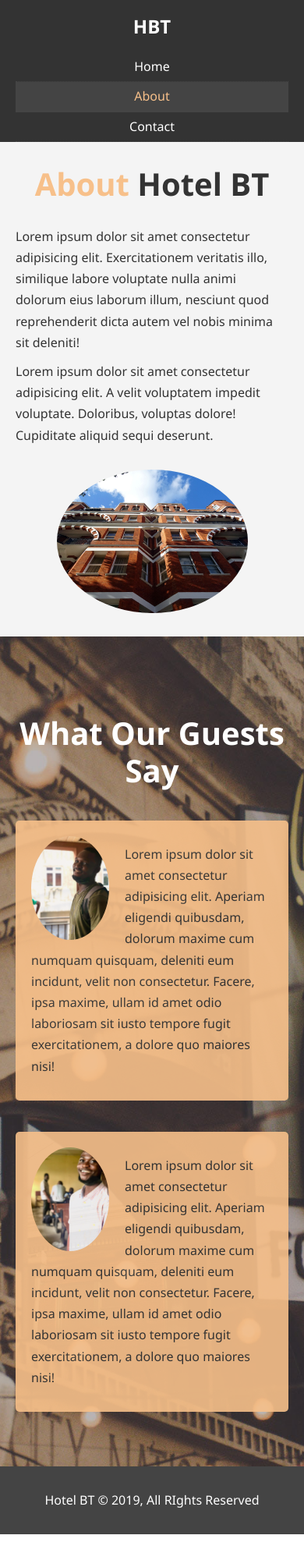
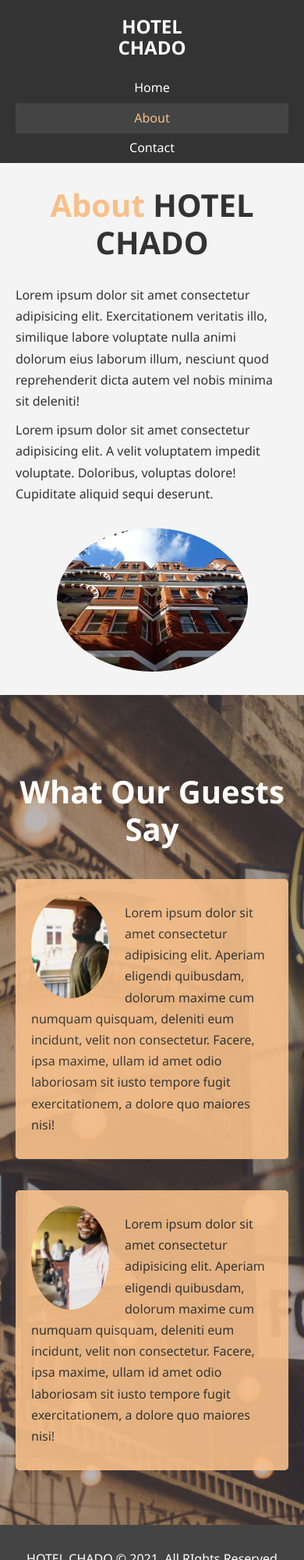
Before and after one commit to CHADO-CODEINNS/Hotel-CHADO-, a plain HTML site: page about.html in a window 390 px wide. Shown: the top 2000 px of the page at 78% size. Before the commit the page ends 1967 px from the top, so only its background shows below. Drawn offline with Linux system fonts and the light colour scheme.

```diff
--- a/about.html
+++ b/about.html
@@ -14,7 +14,7 @@
   <header>
     <nav id="navbar">
       <div class="container">
-        <h1 class="logo"><a href="index.html">HBT</a></h1>
+        <h1 class="logo"><a href="index.html">HOTEL <br>CHADO </a></h1>
         <ul>
           <li><a href="index.html">Home</a></li>
           <li><a class="current" href="about.html">About</a></li>
@@ -27,7 +27,7 @@
   <section id="about-info" class="bg-light py-3">
     <div class="container">
       <div class="info-left">
-        <h1 class="l-heading"><span class="text-primary">About</span> Hotel BT</h1>
+        <h1 class="l-heading"><span class="text-primary">About</span> HOTEL CHADO </h1>
         <p>Lorem ipsum dolor sit amet consectetur adipisicing elit. Exercitationem veritatis illo, similique labore voluptate nulla animi dolorum eius laborum illum, nesciunt quod reprehenderit dicta autem vel nobis minima sit deleniti!</p>
         <p>Lorem ipsum dolor sit amet consectetur adipisicing elit. A velit voluptatem impedit voluptate. Doloribus, voluptas dolore! Cupiditate aliquid sequi deserunt.</p>
       </div>
@@ -55,7 +55,7 @@
   </section>
 
   <footer id="main-footer">
-    <p>Hotel BT &copy; 2019, All RIghts Reserved</p>
+    <p>HOTEL CHADO &copy; 2021, All RIghts Reserved</p>
   </footer>
 </body>
 </html>
```
Also changed, not shown: contact.html (+3 -3 lines), index.html (+2 -2 lines).
